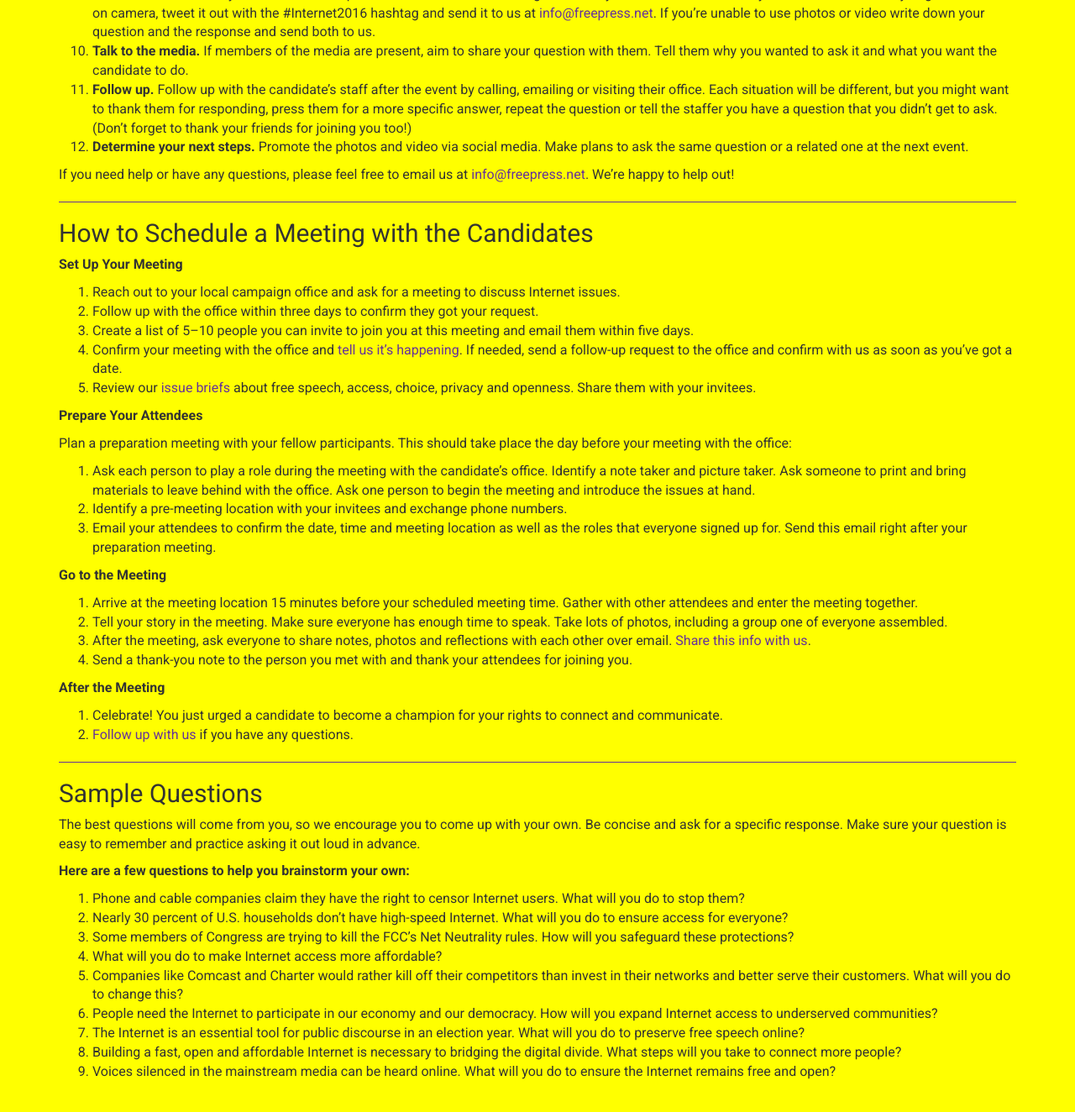
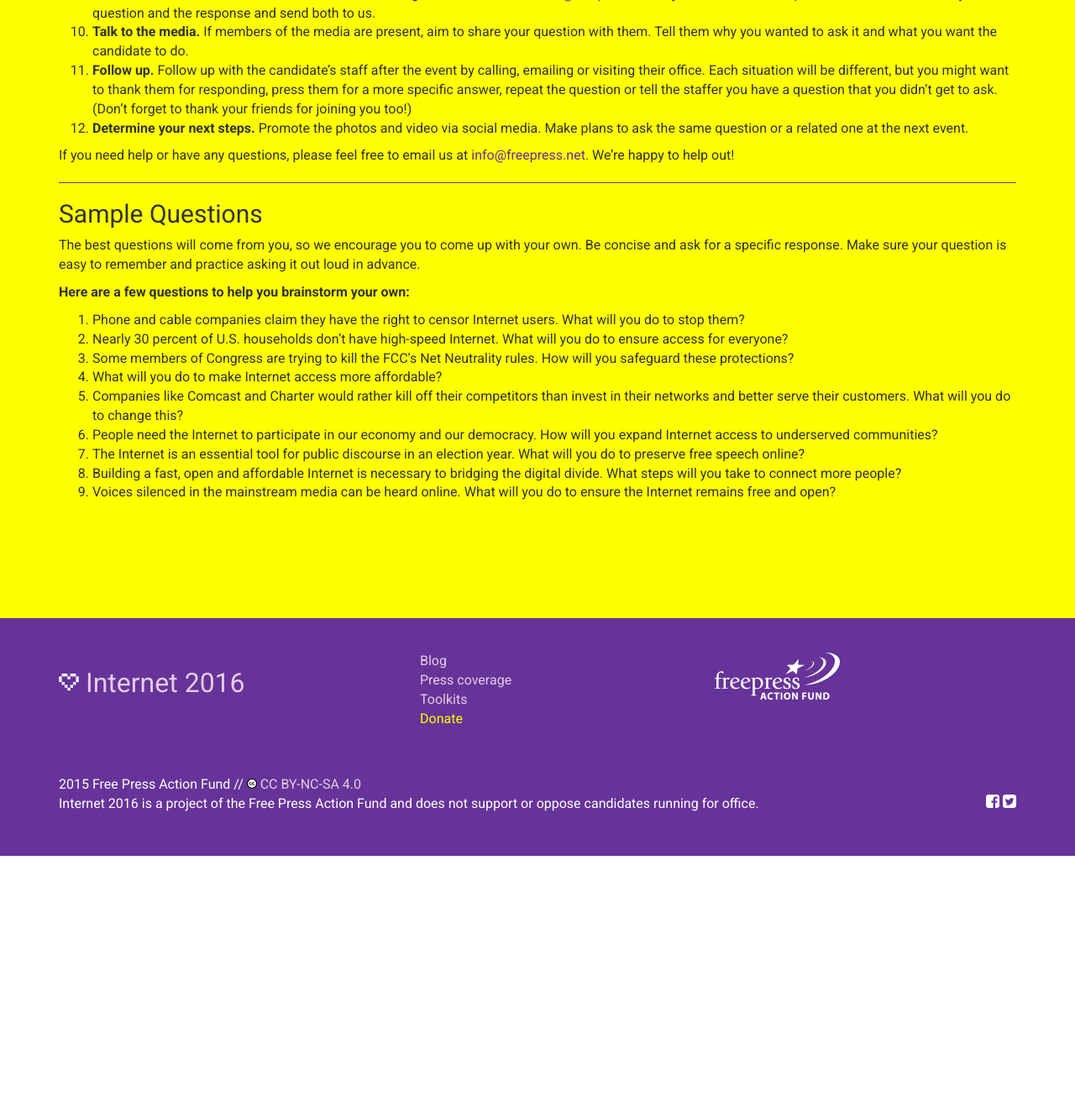
Before and after one commit to freepress/internet2016, a Jekyll site: the page built from _posts/toolkits/2015-01-03-educate-the-candidates.md, in a window 1280 px wide and 1400 px high, scrolled down 1383 px. Shown: the top 1324 px of the window at 84% size. Built offline with Jekyll 4.4.1, drawn with Linux system fonts in a browser that asks for light colours; comment, search, counter and statistics services are not loaded; after the commit the page ends 2402 px from its top, so only the background shows below that; some of the changed text lies outside the part shown.

Commit message:
Removed "set up a meeting with candidates"

```diff
--- a/_posts/toolkits/2015-01-03-educate-the-candidates.md
+++ b/_posts/toolkits/2015-01-03-educate-the-candidates.md
@@ -12,7 +12,6 @@ Candidates running for office need to hear from you. Telling them what’s impor
 Check out these ways to make your voice heard:
 
  1. <a href="#ask">Ask a question at the next event you go to.</a>
- 1. <a href="#meet">Set up an in-person meeting.</a>
  1. Call the candidates’ offices and tell them what you think.
 
 ***
@@ -40,38 +39,6 @@ If you need help or have any questions, please feel free to email us at <a href=
 
 ***
 
-## <a name="meet"></a>How to Schedule a Meeting with the Candidates
-
-**Set Up Your Meeting**
-
- 1. Reach out to your local campaign office and ask for a meeting to discuss Internet issues.
- 1. Follow up with the office within three days to confirm they got your request.
- 1. Create a list of 5–10 people you can invite to join you at this meeting and email them within five days.
- 1. Confirm your meeting with the office and <a href="mailto:info@freepress.net">tell us it’s happening</a>. If needed, send a follow-up request to the office and confirm with us as soon as you’ve got a date.
- 1. Review our [issue briefs](http://internet2016.net/policyplatform/) about free speech, access, choice, privacy and openness. Share them with your invitees.
-
-**Prepare Your Attendees**
-
-Plan a preparation meeting with your fellow participants. This should take place the day before your meeting with the office:
-
- 1. Ask each person to play a role during the meeting with the candidate’s office. Identify a note taker and picture taker. Ask someone to print and bring materials to leave behind with the office. Ask one person to begin the meeting and introduce the issues at hand.
- 1. Identify a pre-meeting location with your invitees and exchange phone numbers.
- 1. Email your attendees to confirm the date, time and meeting location as well as the roles that everyone signed up for. Send this email right after your preparation meeting.
-
-**Go to the Meeting**
-
-1. Arrive at the meeting location 15 minutes before your scheduled meeting time. Gather with other attendees and enter the meeting together.
-1. Tell your story in the meeting. Make sure everyone has enough time to speak. Take lots of photos, including a group one of everyone assembled.
-1. After the meeting, ask everyone to share notes, photos and reflections with each other over email. <a href="mailto:info@freepress.net">Share this info with us</a>.
-1. Send a thank-you note to the person you met with and thank your attendees for joining you.
-
-**After the Meeting**
-
- 1. Celebrate! You just urged a candidate to become a champion for your rights to connect and communicate.
- 1. <a href="mailto:info@freepress.net">Follow up with us</a> if you have any questions.
-
-***
-
 ##<a name="questions"></a>Sample Questions
 
 The best questions will come from you, so we encourage you to come up with your own. Be concise and ask for a specific response. Make sure your question is easy to remember and practice asking it out loud in advance.
```
